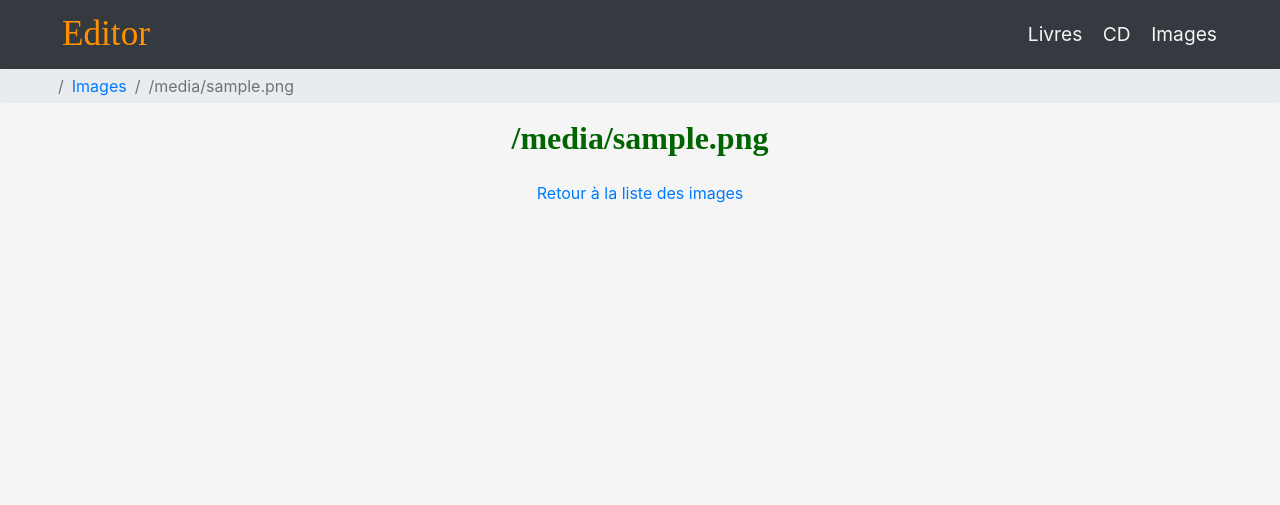
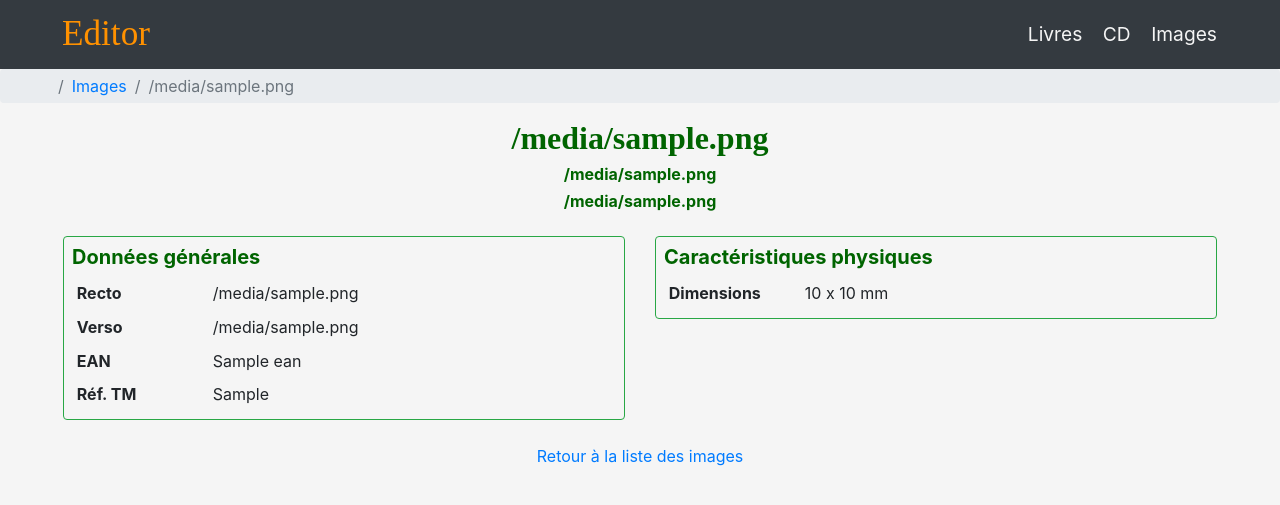
Before and after one commit to BrRoman/Editor, a Django app: template editor/apps/products/templates/products/images/details.html in a window 1280 px wide. Shown: the top 505 px of the page. Run offline with Django 3.2, Linux system fonts and the light colour scheme; the template is opened without the code that fills it: most values are stand-ins (such as "Sample title", 1, 10 or a date in 2020); style sheets or scripts are compiled from the project's sources; some libraries are stand-ins or nearby versions; some web fonts are replaced.

Commit message:
Images: details OK.

```diff
--- a/editor/apps/products/templates/products/images/details.html
+++ b/editor/apps/products/templates/products/images/details.html
@@ -6,7 +6,47 @@
 {% endblock breadcrumbs %}
 
 {% block content %}
-    <h2 class="col-6 mb-4 green font-weight-bold text-center">{{ image }}</h2>
+    <h2 class="col-6 green font-weight-bold text-center">{{ image }}</h2>
+    <h6 class="col-6 green font-weight-bold text-center">{{ image.recto_img|default_if_none:'' }}</h6>
+    <h6 class="col-6 mb-4 green font-weight-bold text-center">{{ image.verso_img|default_if_none:'' }}</h6>
+
+    <div class="d-flex w-100 mb-3">
+        <div class="col-6 d-flex flex-column">
+            <div class="border border-success rounded p-2 mb-2">
+                <h5 class="green font-weight-bold">Données générales</h5>
+                <table class="table table-sm table-borderless mb-0">
+                    <tr>
+                        <td class="font-weight-bold col-3">Recto</td>
+                        <td>{{ image.recto_img|default_if_none:'?' }}</td>
+                    </tr>
+                    <tr>
+                        <td class="font-weight-bold col-3">Verso</td>
+                        <td>{{ image.verso_img|default_if_none:'?' }}</td>
+                    </tr>
+                    <tr>
+                        <td class="font-weight-bold col-3">EAN</td>
+                        <td>{{ image.ean|default_if_none:'?' }}</td>
+                    </tr>
+                    <tr>
+                        <td class="font-weight-bold col-3">Réf. TM</td>
+                        <td>{{ image.ref_tm|default_if_none:'?' }}</td>
+                    </tr>
+                </table>
+            </div>
+        </div>
+
+        <div class="col-6 d-flex flex-column">
+            <div class="border border-success rounded p-2 mb-2">
+                <h5 class="green font-weight-bold">Caractéristiques physiques</h5>
+                <table class="table table-sm table-borderless mb-0">
+                    <tr>
+                        <td class="font-weight-bold col-3">Dimensions</td>
+                        <td>{{ image.width|default_if_none:'?' }} x {{ image.height|default_if_none:'?' }} mm</td>
+                    </tr>
+                </table>
+            </div>
+        </div>
+    </div>
 
     {% if user.is_authenticated %}
         <a href={% url 'products:image_update' image.id %}>Modifier cette image</a>
```
Also changed, not shown: editor/apps/products/models.py (+0 -8 lines).
